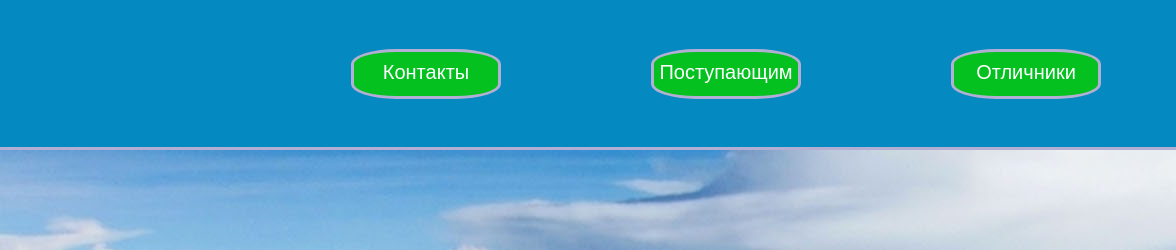
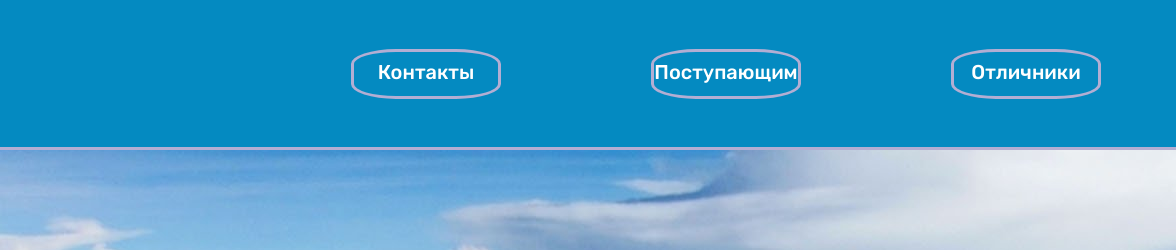
Before and after one commit to YourUneven/verstkaAO183, a plain HTML site: page content.html in a window 1280 px wide. Shown: the top 250 px of the page, 104-1280 px from the left. Drawn offline with Linux system fonts and the light colour scheme; a web font is replaced by a local one.

Commit message:
two subcommit

```diff
--- a/content.html
+++ b/content.html
@@ -3,6 +3,10 @@
 <head>
 	<meta charset="UTF-8">
 	<meta name="viewport" content="width=device-width, initial-scale=1.0">
+	<link rel="preconnect" href="https://fonts.googleapis.com">
+	<link rel="preconnect" href="https://fonts.gstatic.com" crossorigin>
+	<link href="https://fonts.googleapis.com/css2?family=Rubik:wght@500;700&display=swap" rel="stylesheet">
+
 	<link rel="stylesheet" href="/content_style.css">
 	<title>Content</title>
 </head>
--- a/content_style.css
+++ b/content_style.css
@@ -102,19 +102,24 @@ justify-content:space-between;
 
 
 .icons__sub-box{
+	font-family: 'Rubik', sans-serif;
 	font-size: 20px;
 	width: 150px;
 	height: 50px;
-	background-color:rgb(4, 193, 32);
+	background-color:rgb(4, 138, 193);
 	border:3px solid rgb(179, 174, 211);
 	border-radius: 30%;
 	padding: 10px 0 0 0;
 }
-
+.icons__sub-box a{
+	color:rgb(255, 255, 255);
+}
 .icons__sub-box:hover{
 margin: 10px 0 0 0;
 }
-
+.icons__sub-box a:hover{
+	color:rgb(121, 121, 121);
+}
 
 
 .content__box{
```
